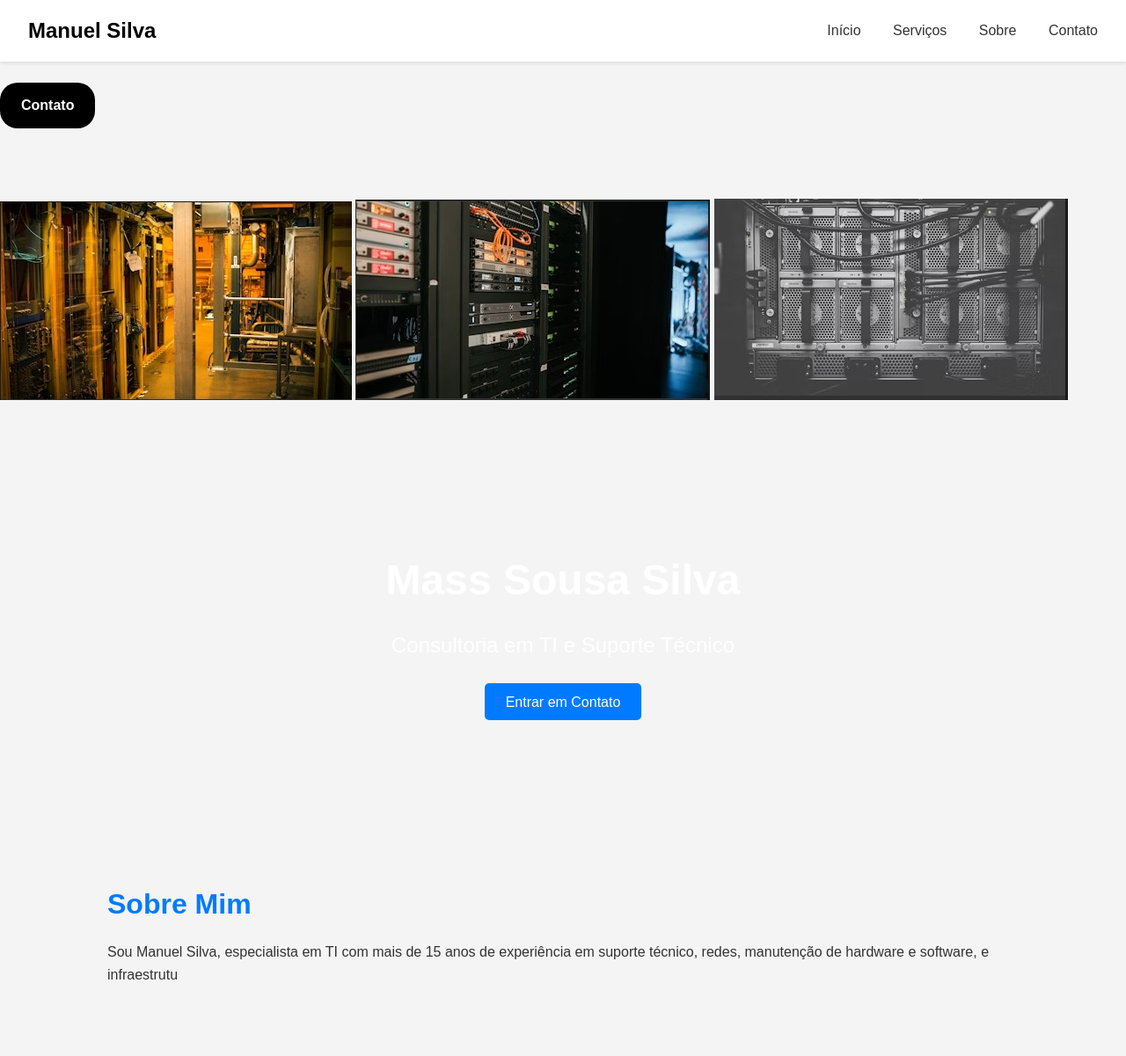
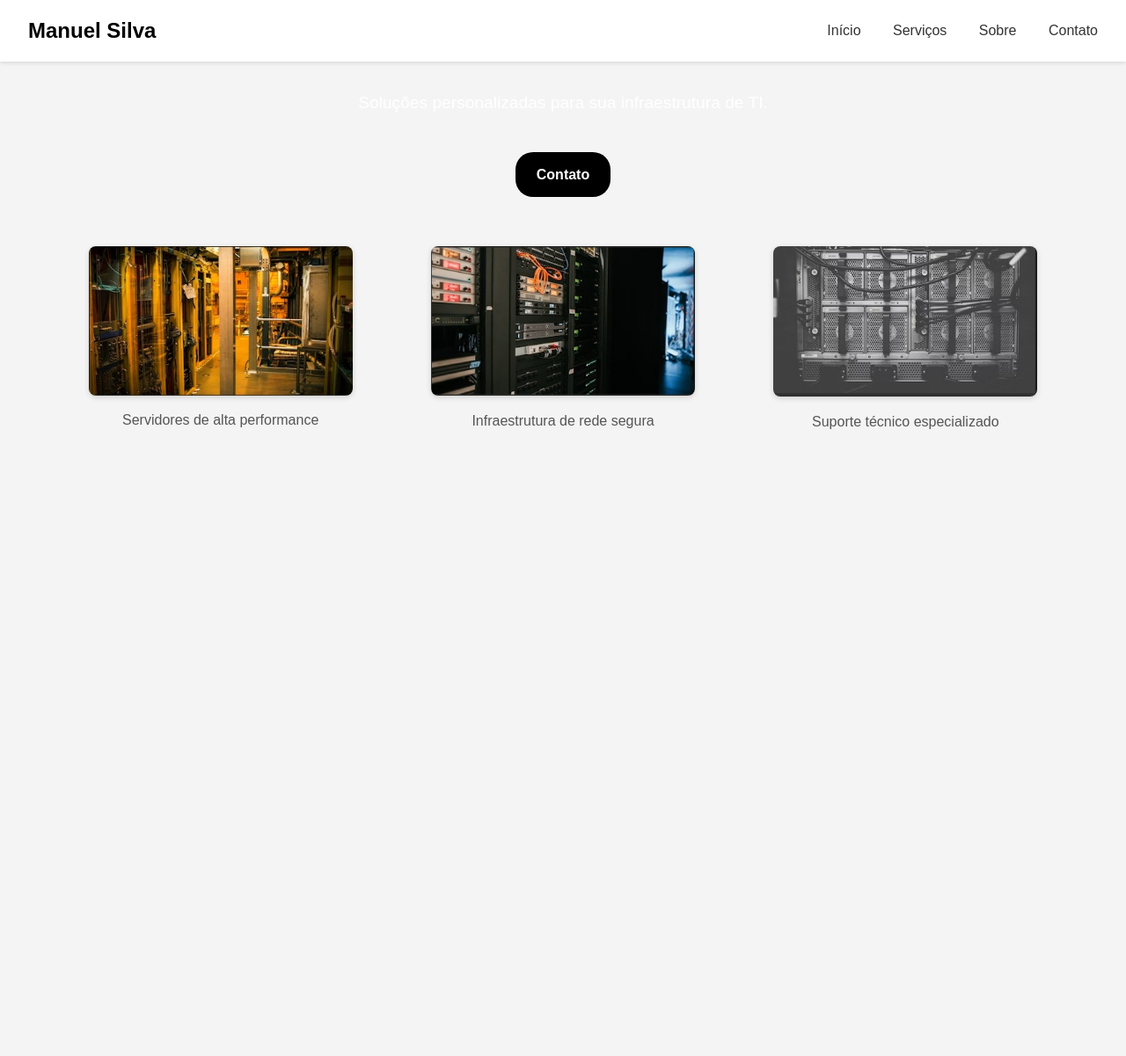
Before and after one commit to massdrumsdev/EstudosRocketSeat, a plain HTML site: page Portifolio/index.html in a window 1280 px wide. Shown: the whole page at 88% size. After the commit the page ends 800 px from the top, so only its background shows below. Drawn offline with Linux system fonts and the light colour scheme.

Commit message:
continuacao da criacao da pagina estudos

```diff
--- a/Portifolio/css/style.css
+++ b/Portifolio/css/style.css
@@ -3,6 +3,7 @@
   padding: 0;
   box-sizing: border-box;
   font-family: Arial, sans-serif;
+  color: #000000;
 }
 
 body {
@@ -44,21 +45,23 @@ nav {
   color: #007bff;
 }
 
-.hero {
-  background: url('../imagens/servidores.jpg') no-repeat center center/cover;
-  color: #fff;
-  text-align: center;
-  padding: 5rem 2rem;
-}
+  .hero {
+      background: none;
+      color: #333;
+      text-align: center;
+      padding: 2rem;
+    }
 
-.hero h1 {
+h1 {
   font-size: 3rem;
   margin-bottom: 1rem;
+  text-align: center;
 }
 
 .hero p {
   font-size: 1.5rem;
   margin-bottom: 2rem;
+  color: #000000;
 }
 
 .btn {
@@ -97,6 +100,33 @@ h2 {
   font-size: 1.1rem;
 }
 
+.galeria {
+      display: flex;
+      justify-content: space-between;
+      gap: 1rem;
+      padding: 2rem;
+      flex-wrap: wrap;
+    }
+
+    .galeria-item {
+      flex: 1 1 30%;
+      text-align: center;
+    }
+
+    .galeria img {
+      width: 100%;
+      max-width: 300px;
+      height: auto;
+      border-radius: 8px;
+      box-shadow: 0 2px 6px rgba(0,0,0,0.15);
+    }
+
+    .galeria p {
+      margin-top: 0.5rem;
+      font-size: 1rem;
+      color: #555;
+    }
+
 footer {
   background: #333;
   color: #fff;
@@ -113,7 +143,7 @@ a:hover {
 }
 
 .btn-whatsapp {
-  display: block;           /* torna o botão um bloco */
+  display: inline-block;           /* torna o botão um bloco inline */
   width: max-content;       /* largura só do conteúdo */
   margin: 1.5rem auto;      /* centraliza horizontalmente */
   background-color: #000000;
@@ -129,4 +159,5 @@ a:hover {
 
 .btn-whatsapp:hover {
   background-color: #222222; /* tom cinza escuro ao passar o mouse */
+  text-align: center;
 }
--- a/Portifolio/index.html
+++ b/Portifolio/index.html
@@ -10,44 +10,39 @@
     <nav>
       <div class="logo">Manuel Silva</div>
       <div class="menu">
-        <a href="#">Início</a>
-        <a href="#servicos">Serviços</a>
-        <a href="#sobre">Sobre</a>
-        <a href="#contato">Contato</a>
+        <a href="index.html">Início</a>
+        <a href="servicos.html">Serviços</a>
+        <a href="sobre.html">Sobre</a>
+        <a href="contato.html">Contato</a>
       </div>
     </nav>
 
+    <header class="hero">
+      <div class="caixa-preta">
+        <p style="color: white; font-size: 1.2rem; margin-bottom: 1rem">
+          Soluções personalizadas para sua infraestrutura de TI.
+        </p>
         <a
           href="https://wa.me/5521988642699"
           target="_blank"
           class="btn-whatsapp"
-      style="margin-bottom: 2rem; display: inline-block"
           >Contato</a
         >
-
-    <section class="galeria">
+        <div class="galeria">
+          <div class="galeria-item">
             <img src="imagens/imagem1.jpg" alt="Imagem 1" />
+            <p>Servidores de alta performance</p>
+          </div>
+          <div class="galeria-item">
             <img src="imagens/imagem2.jpg" alt="Imagem 2" />
+            <p>Infraestrutura de rede segura</p>
+          </div>
+          <div class="galeria-item">
             <img src="imagens/imagem3.jpg" alt="Imagem 3" />
-    </section>
-
-    <header class="hero">
-      <div class="container">
-        <h1>Mass Sousa Silva</h1>
-        <p>Consultoria em TI e Suporte Técnico</p>
-        <a href="#contato" class="btn">Entrar em Contato</a>
+            <p>Suporte técnico especializado</p>
+          </div>
+        </div>
       </div>
     </header>
-
-    <section class="sobre" id="sobre">
-      <div class="container">
-        <h2>Sobre Mim</h2>
-        <p>
-          Sou Manuel Silva, especialista em TI com mais de 15 anos de
-          experiência em suporte técnico, redes, manutenção de hardware e
-          software, e infraestrutu
-        </p>
-      </div>
-    </section>
   </body>
 </html>
```
Also changed, not shown: Portifolio/contato.html (added), Portifolio/js/script.js (renamed from Portifolio/script.js), Portifolio/servicos.html (added), Portifolio/sobre.html (added). Lines whose indentation alone changed are shown as unchanged.
